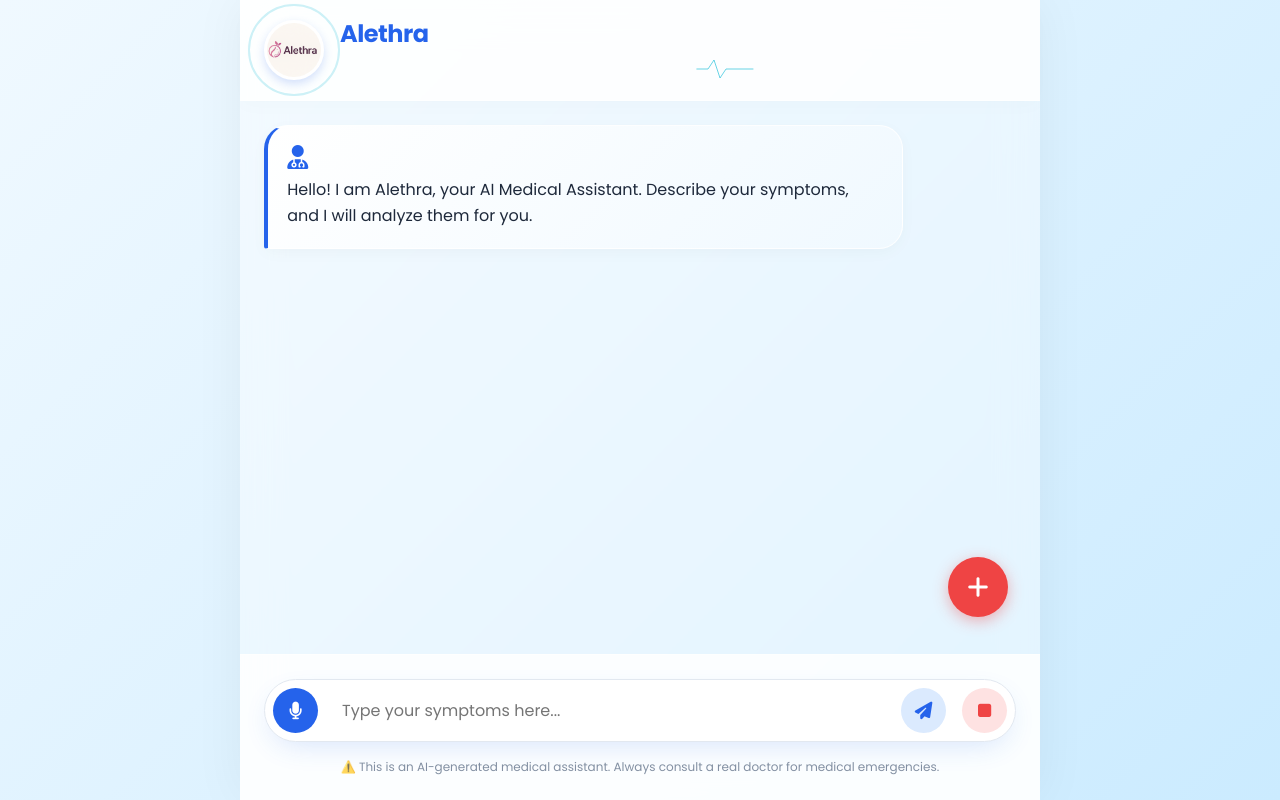
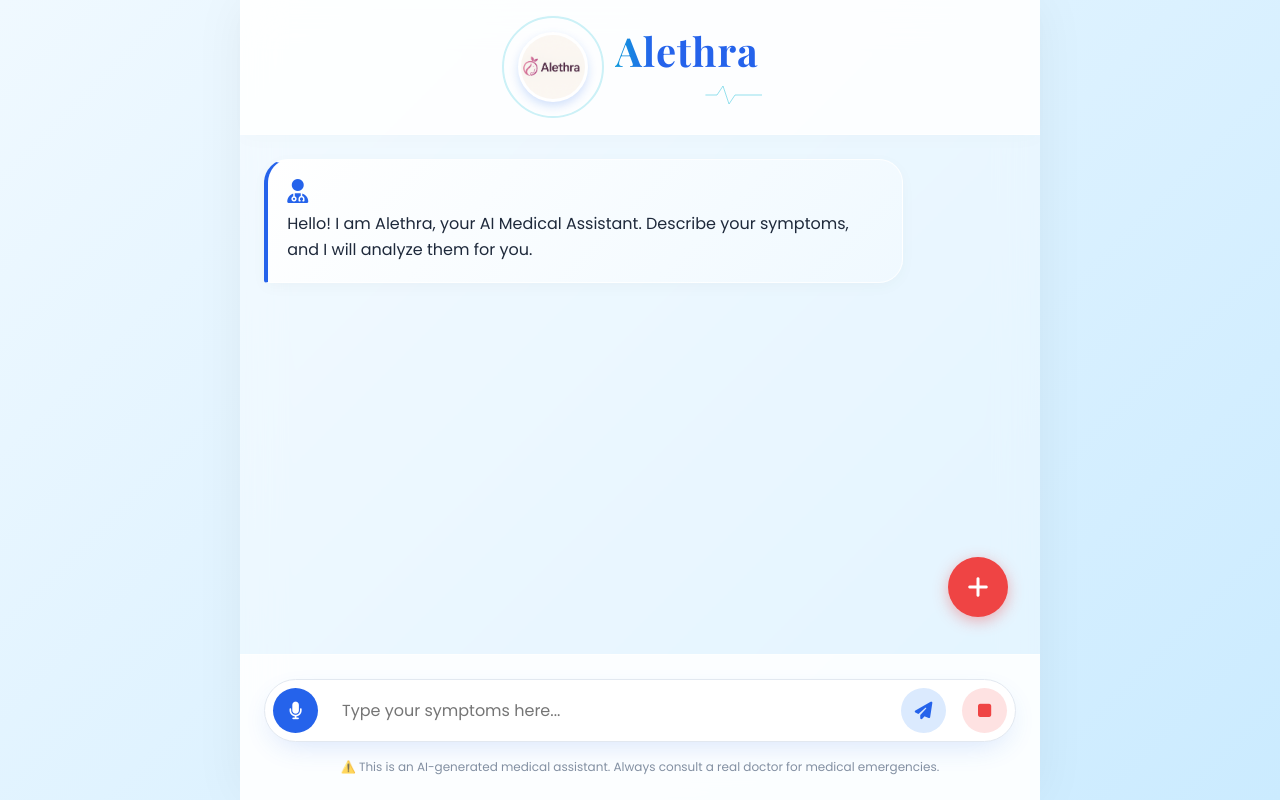
Before and after one commit to akhilesh53890-commits/voicebot, a plain HTML site: page index.html in a window 1280 px wide. Drawn offline with nearby package versions, Linux system fonts and the light colour scheme.

Commit message:
Alethra Final Polish: Centered Title & Animations

```diff
--- a/index.html
+++ b/index.html
@@ -5,10 +5,11 @@
     <meta charset="UTF-8">
     <meta name="viewport" content="width=device-width, initial-scale=1.0">
     <title>Alethra</title>
-    <link rel="stylesheet" href="static/style.css">
+    <link rel="stylesheet" href="static/style.css?v=3">
     <link rel="preconnect" href="https://fonts.googleapis.com">
     <link rel="preconnect" href="https://fonts.gstatic.com" crossorigin>
-    <link href="https://fonts.googleapis.com/css2?family=Poppins:wght@300;400;500;600;700&display=swap"
+    <link
+        href="https://fonts.googleapis.com/css2?family=Poppins:wght@300;400;500;600;700&family=Playfair+Display:wght@600;700&display=swap"
         rel="stylesheet">
     <link rel="stylesheet" href="https://cdnjs.cloudflare.com/ajax/libs/font-awesome/6.4.0/css/all.min.css">
 </head>
@@ -90,8 +91,8 @@
         </div>
     </div>
 
-    <script src="static/medical_logic.js"></script>
-    <script src="static/script.js"></script>
+    <script src="static/medical_logic.js?v=3"></script>
+    <script src="static/script.js?v=3"></script>
 </body>
 
 </html>
--- a/static/style.css
+++ b/static/style.css
@@ -43,23 +43,30 @@ body {
 
 /* Header & EKG */
 .main-header {
-    padding: 1rem 1.5rem;
+    padding: 1.5rem;
     background: var(--glass-bg);
     border-bottom: 1px solid var(--glass-border);
     z-index: 10;
     box-shadow: 0 4px 20px rgba(0, 0, 0, 0.02);
+    display: flex;
+    justify-content: center;
+    /* Center horizontally */
+    align-items: center;
 }
 
 .logo-container {
     display: flex;
     align-items: center;
-    gap: 1rem;
+    gap: 1.5rem;
+    justify-content: center;
+    position: relative;
 }
 
 .doctor-avatar {
     position: relative;
-    width: 60px;
-    height: 60px;
+    width: 70px;
+    /* Slightly larger */
+    height: 70px;
 }
 
 .doctor-avatar img {
@@ -89,35 +96,61 @@ body {
 
 @keyframes pulse-ring {
     0% {
-        width: 60px;
-        height: 60px;
+        width: 70px;
+        height: 70px;
         opacity: 1;
     }
 
     100% {
-        width: 100px;
-        height: 100px;
+        width: 110px;
+        height: 110px;
         opacity: 0;
     }
 }
 
 .title-container {
-    flex-grow: 1;
+    display: flex;
+    flex-direction: column;
+    align-items: center;
+    /* Center text and EKG */
 }
 
 .title-container h1 {
-    font-size: 1.5rem;
+    font-family: 'Playfair Display', serif;
+    /* Formal font */
+    font-size: 2.5rem;
+    /* Larger */
     font-weight: 700;
-    color: var(--primary-blue);
     margin-bottom: 0.2rem;
-    letter-spacing: -0.5px;
+    letter-spacing: 1px;
+
+    /* Animated Gradient Text */
+    background: linear-gradient(to right,
+            var(--primary-blue) 20%,
+            var(--accent-cyan) 40%,
+            var(--accent-cyan) 60%,
+            var(--primary-blue) 80%);
+    background-size: 200% auto;
+    color: #000;
+    background-clip: text;
+    -webkit-background-clip: text;
+    -webkit-text-fill-color: transparent;
+    animation: shine 3s linear infinite;
+}
+
+@keyframes shine {
+    to {
+        background-position: 200% center;
+    }
 }
 
 .ekg-line {
     height: 30px;
-    width: 100%;
+    width: 150px;
+    /* Fixed width for centering */
     overflow: hidden;
     position: relative;
+    opacity: 0.7;
 }
 
 .ekg-svg {
```
Also changed, not shown: templates/index.html (+5 -4 lines).
